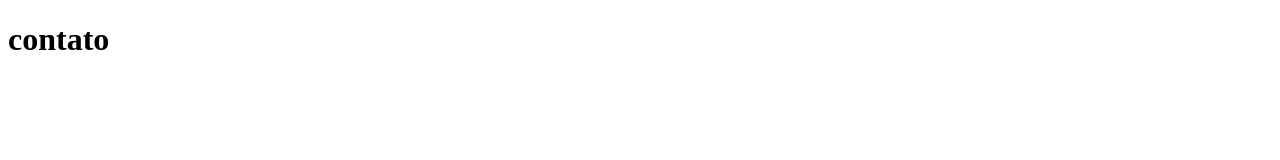
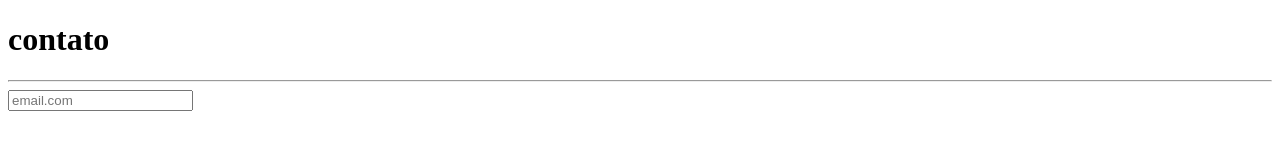
Before and after one commit to Rouue777/curso-de-git, a plain HTML site: page contato.html in a window 1280 px wide. Drawn offline with Linux system fonts and the light colour scheme.

Commit message:
adição de linha e campor de email em contatos

```diff
--- a/contato.html
+++ b/contato.html
@@ -7,5 +7,7 @@
 </head>
 <body>
     <h1>contato</h1>
+    <hr>
+    <input type="email" placeholder="email.com">
 </body>
 </html>
```
